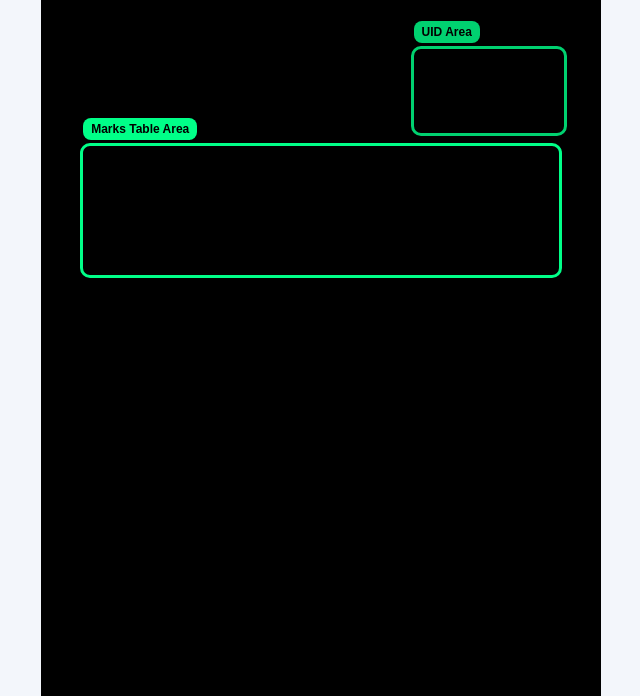
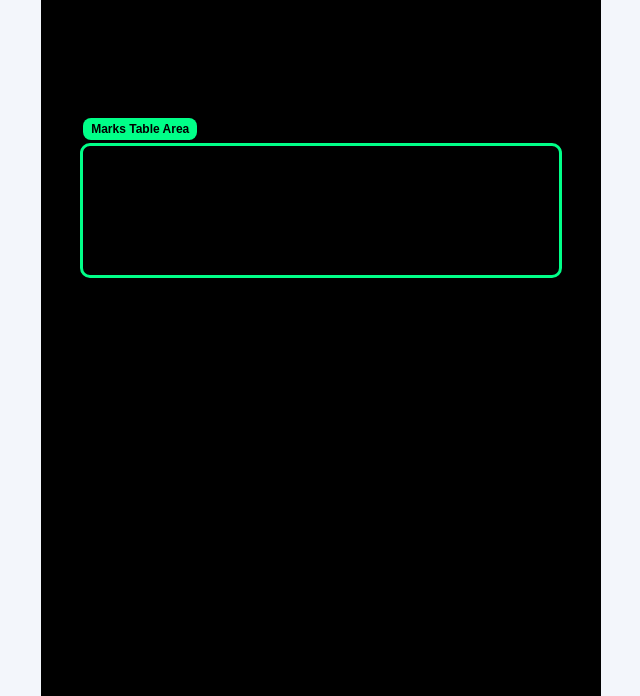
Before and after one commit to vipulpink1119-design/scan_mark, a plain HTML site: page index.html in a window 1280 px wide. Shown: the part 104-800 px from the top of the page, without its empty margins (319-959 px from the left). Drawn offline with Linux system fonts and the light colour scheme.

Commit message:
style.css

```diff
--- a/style.css
+++ b/style.css
@@ -39,8 +39,10 @@ h1 {
 }
 
 #video {
-  object-fit: cover;
+  object-fit: contain;
+  background: #000;
 }
+
 
 .overlay {
   pointer-events: none;
@@ -65,19 +67,13 @@ h1 {
   border-radius: 8px;
 }
 
-.uid-roi {
-  right: 6%;
-  top: 8%;
-  width: 28%;
-  height: 12%;
-}
-
 .table-roi {
   left: 7%;
   top: 21%;
   width: 86%;
   height: 18%;
 }
+
 
 .controls {
   display: flex;
```
